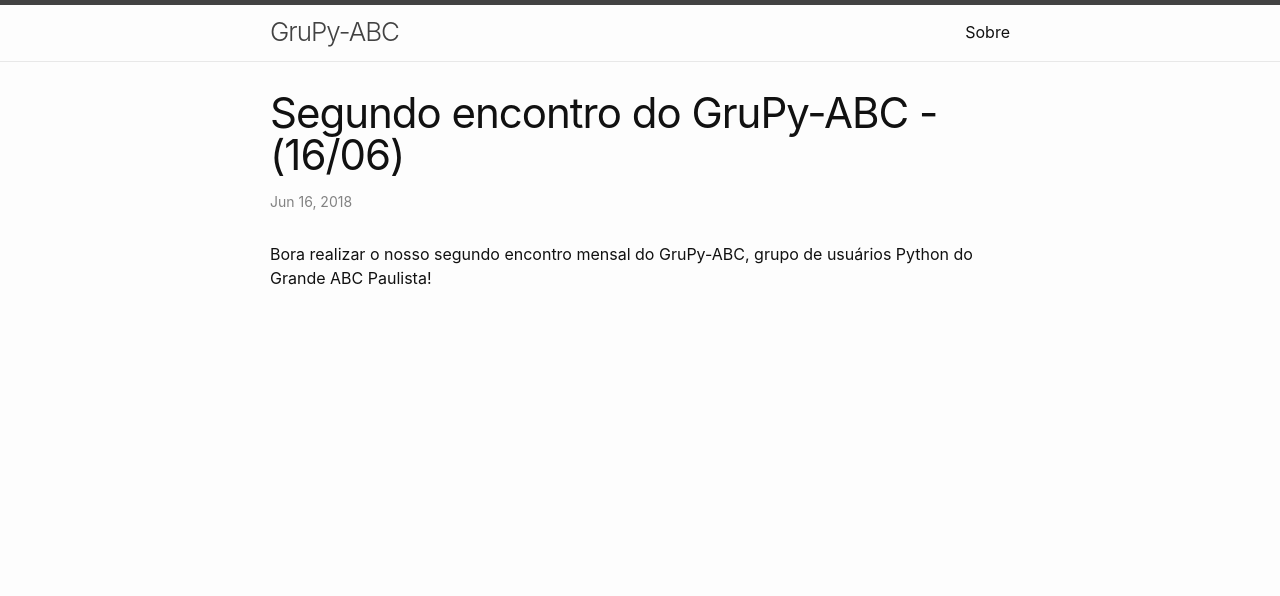
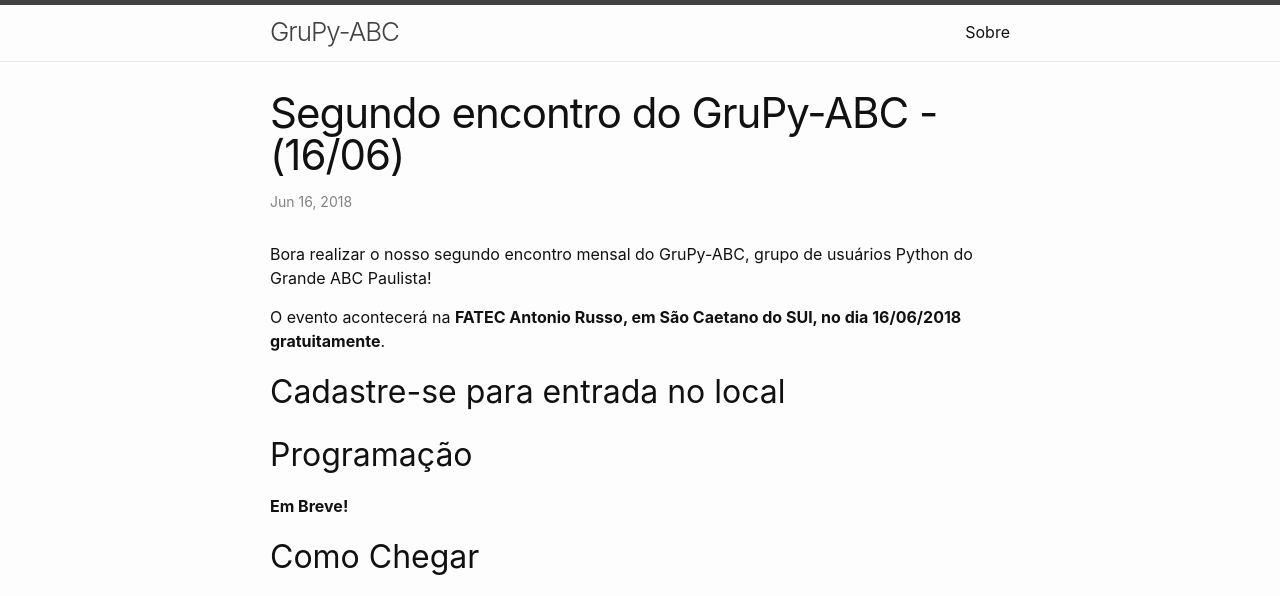
Before and after one commit to Grupy-ABC/Grupy-ABC.github.io, a Jekyll site: the page built from _posts/2018-06-16-grupy-segundo-encontro.markdown, in a window 1280 px wide. Shown: the top 596 px of the page. Built offline with Jekyll 4.4.1, drawn with Linux system fonts in a browser that asks for light colours; grey boxes are pictures that could not be loaded.

Commit message:
Update post segundo encontro

```diff
--- a/_posts/2018-06-16-grupy-segundo-encontro.markdown
+++ b/_posts/2018-06-16-grupy-segundo-encontro.markdown
@@ -6,3 +6,15 @@ categories: grupy-abc meetups
 ---
 
 Bora realizar o nosso segundo encontro mensal do GruPy-ABC, grupo de usuários Python do Grande ABC Paulista!
+
+
+O evento acontecerá na __FATEC Antonio Russo, em São Caetano do SUl, no dia 16/06/2018 gratuitamente__.
+
+## Cadastre-se para entrada no local
+
+
+## Programação
+__Em Breve!__
+
+## Como Chegar
+<iframe src="https://www.google.com/maps/embed?pb=!1m23!1m12!1m3!1d116962.18341245025!2d-46.648923774493426!3d-23.637727375399137!2m3!1f0!2f0!3f0!3m2!1i1024!2i768!4f13.1!4m8!3e6!4m0!4m5!1s0x94ce5cb6c8baf5a7%3A0x24fb537795849cc!2sfatec+s%C3%A3o+caetano+do+sul!3m2!1d-23.637743099999998!2d-46.578883399999995!5e0!3m2!1spt-BR!2sbr!4v1527167610307" width="600" height="450" frameborder="0" style="border:0" allowfullscreen></iframe>
```
